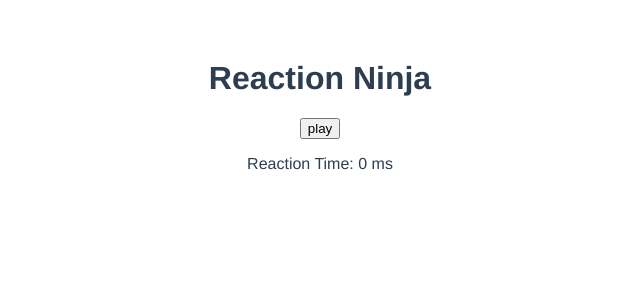
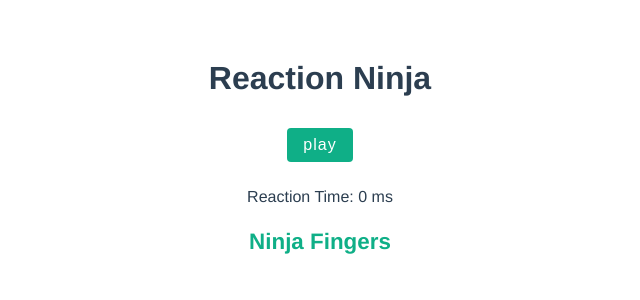
Before and after one commit to noxasch/vue-reaction-ninja, a Vue app: page / in a window 1280 px wide. Shown: the top 300 px of the page, without its empty margins (320-960 px from the left). Built offline with nearby package versions, Linux system fonts and the light colour scheme.

Commit message:
feat: add result component

```diff
--- a/src/App.vue
+++ b/src/App.vue
@@ -1,6 +1,7 @@
 <script setup>
   import { ref } from 'vue';
   import Block from './components/Block.vue';
+  import Results from './components/Results.vue';
 
   const isPlaying = ref(false);
   const delay = ref(null);
@@ -22,8 +23,24 @@
   <h1>Reaction Ninja</h1>
   <button @click="start" :disabled="isPlaying">play</button>
   <Block v-if="isPlaying" :delay="delay" @game-over="gameOver" />
-  <p v-if="!isPlaying">Reaction Time: {{ score }} ms</p>
+  <Results v-if="!isPlaying" :score="score" />
 </template>
 
 <style scoped>
+  button {
+    background: #0faf87;
+    color: #fff;
+    border: none;
+    padding: 8px 16px;
+    border-radius: 4px;
+    font-size: 16px;
+    letter-spacing: 1px;
+    cursor: pointer;
+    margin: 10px;
+  }
+
+  button[disabled] {
+    opacity: 0.2;
+    cursor: not-allowed;
+  }
 </style>
--- /dev/null
+++ b/src/components/Results.vue
@@ -0,0 +1,30 @@
+<script setup>
+  import { ref, onMounted } from 'vue';
+
+  const props = defineProps(['score']);
+
+  const rank = ref(null);
+
+  onMounted(() => {
+    if (props.score < 250) {
+      rank.value = 'Ninja Fingers';
+    } else if (props.score < 400) {
+      rank.value = 'Rapid Reflexes.';
+    } else {
+      rank.value = 'Snail Pace...';
+    }
+  });
+</script>
+
+<template>
+   <p>Reaction Time: {{ score }} ms</p>
+   <p class="rank">{{ rank }}</p>
+</template>
+
+<style scoped>
+  .rank {
+    font-size: 1.4em;
+    color: #0faf87;
+    font-weight: bold;
+  }
+</style>
```
